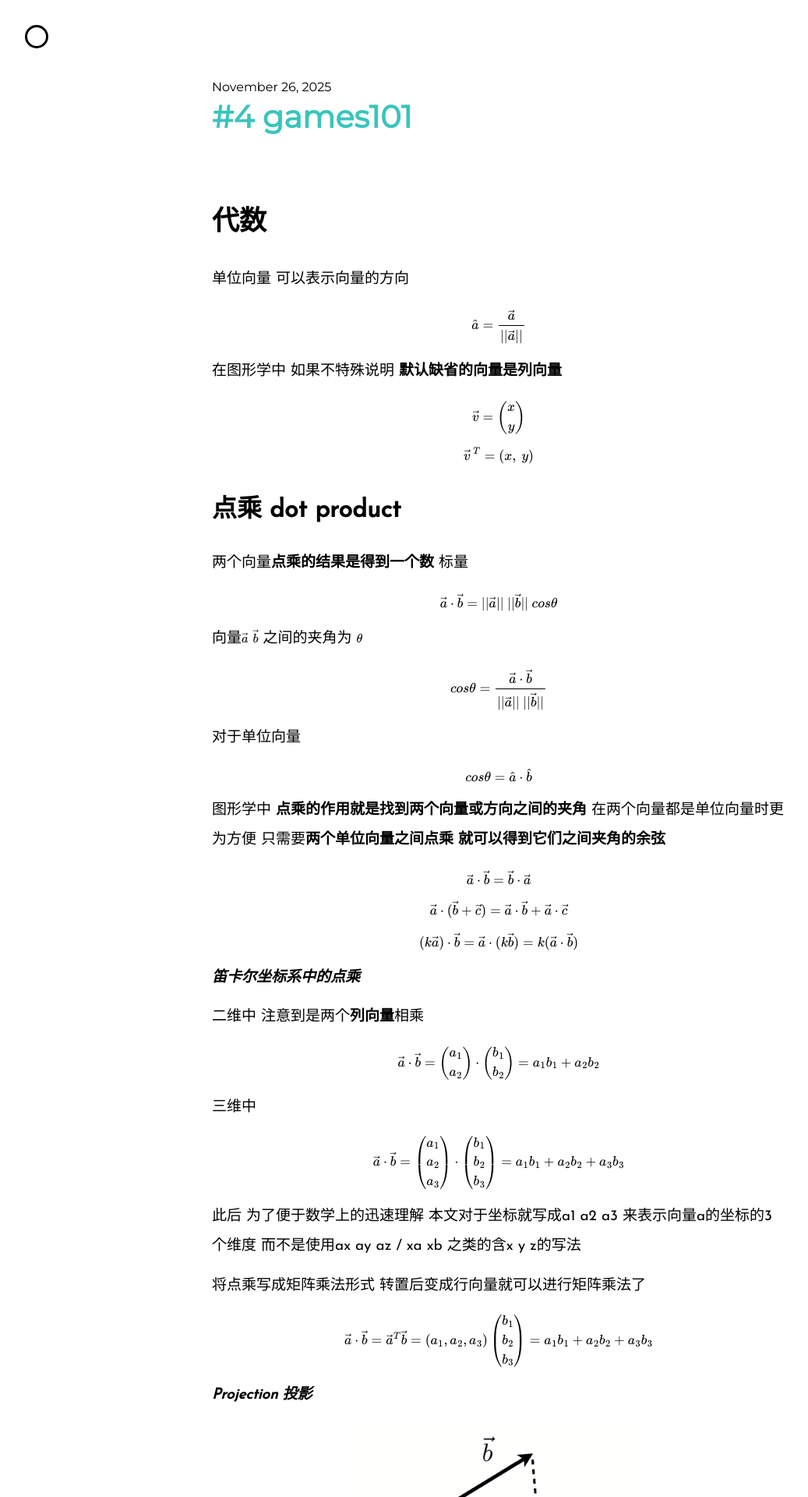
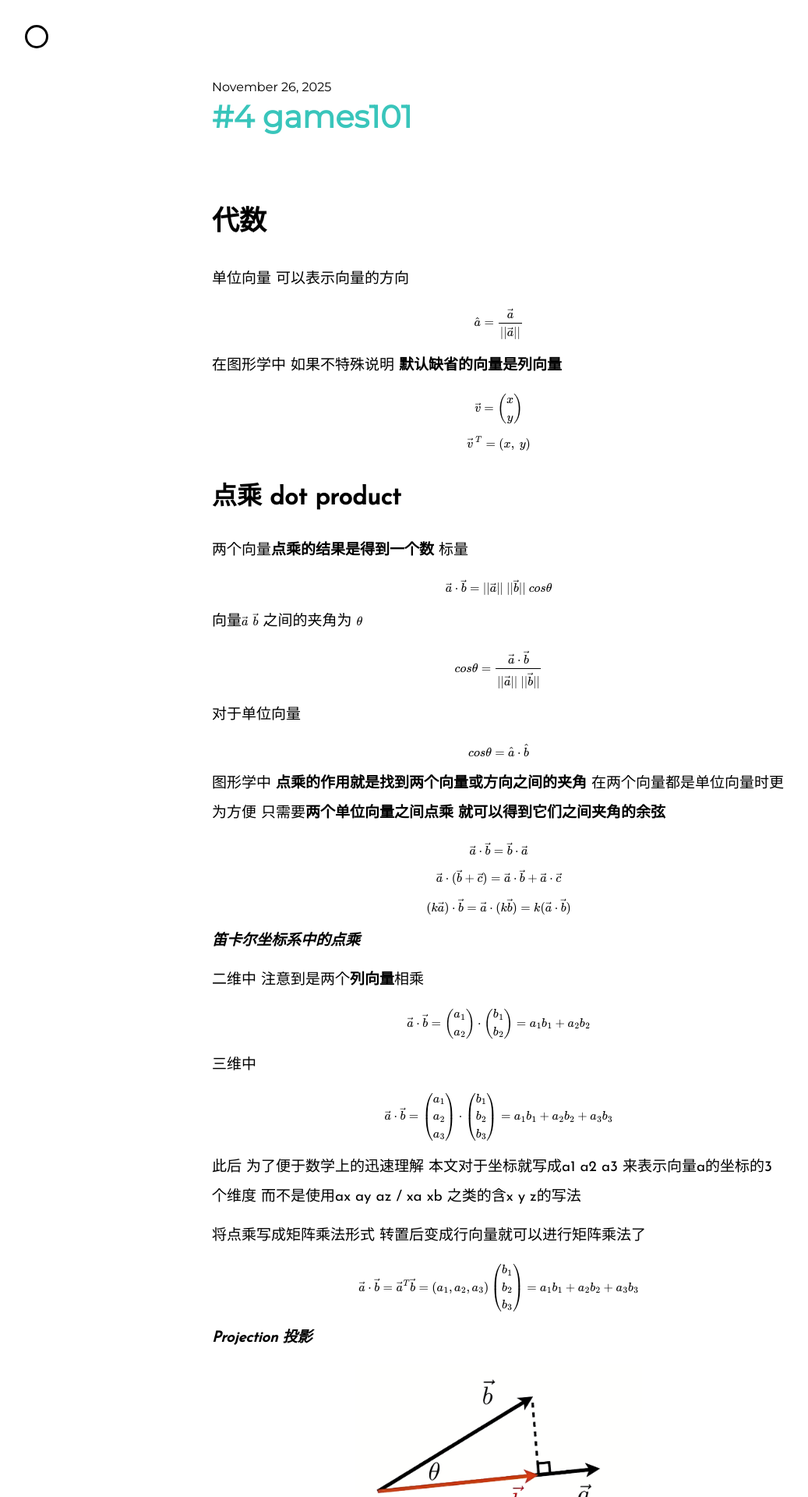
Before and after one commit to Chocomintopia/Chocomintopia.Github.io, a Jekyll site: the page built from _posts/2025-11-26-#4 GAMES101.md, in a window 1280 px wide. Shown: the top 1920 px of the page at 78% size, without its empty margins (0-1037 px from the left). Built offline with Jekyll 4.4.1, drawn with Linux system fonts in a browser that asks for light colours; nearby versions of some CDN libraries.

Commit message:
Update _typography.scss

```diff
--- a/_sass/_typography.scss
+++ b/_sass/_typography.scss
@@ -188,7 +188,7 @@
 }
 
 mjx-container[display="true"] {
-    font-size: 1.1em !important;
+    font-size: 1em !important;
     margin: 1em 0 !important;
     text-align: center !important;
     mjx-math {
@@ -197,5 +197,5 @@ mjx-container[display="true"] {
 }
 
 .math-container mjx-container[display="true"] {
-    font-size: 1.1em !important;
+    font-size: 1em !important;
 }
```
